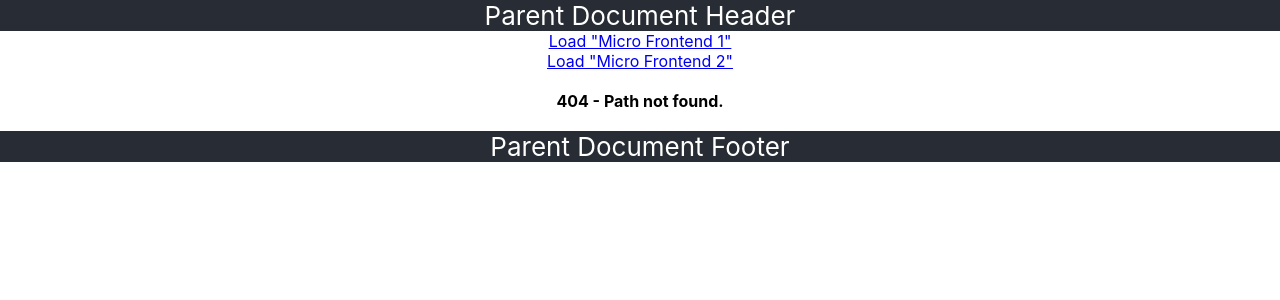
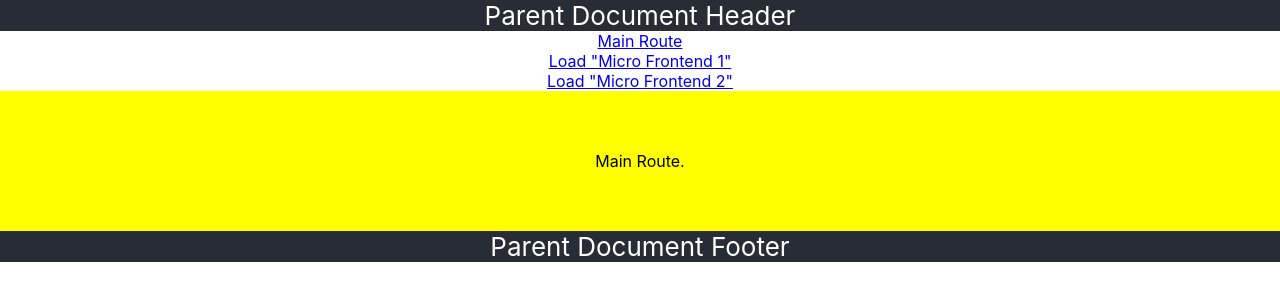
Before and after one commit to Sawtaytoes/Micro-Frontend-Example, a React (Create React App) app in the folder packages/micro-frontend-renderer/: page / in a window 1280 px wide. Before the commit this address led to /404. Shown: the top 300 px of the page. Built offline with nearby package versions, Linux system fonts and the light colour scheme.

Commit message:
Added default route

```diff
--- a/packages/micro-frontend-renderer/src/App.css
+++ b/packages/micro-frontend-renderer/src/App.css
@@ -16,6 +16,13 @@
   color: #61dafb;
 }
 
+.App-main {
+  background-color: yellow;
+  padding-bottom: 60px;
+  padding-top: 60px;
+  text-align: center;
+}
+
 .App-unknownPathname {
   font-weight: bold;
   padding-top: 20px;
--- a/packages/micro-frontend-renderer/src/App.js
+++ b/packages/micro-frontend-renderer/src/App.js
@@ -61,7 +61,6 @@ const EventListener = () => {
 
   useEffect(() => {
     const redirectOnUnknownPath = () => {
-      console.log('yo');
       history.push('/404')
     }
 
@@ -85,6 +84,9 @@ const App = () => (
       </header>
 
       <nav>
+        <div>
+          <Link to="/">Main Route</Link>
+        </div>
         <div>
           <Link to="/micro-frontend-1">Load "Micro Frontend 1"</Link>
         </div>
@@ -110,7 +112,25 @@ const App = () => (
 
         <Route path="/404">
           <div className="App-unknownPathname">
-            404 - Path not found.
+            404 - Path not found (this is intentional).
+          </div>
+        </Route>
+
+        <Route
+          exact
+          path="/"
+        >
+          <div
+            className="App-main"
+            onClick={() => {
+              window
+              .top
+              .dispatchEvent(
+                new Event('unknownPath')
+              )
+            }}
+          >
+            Main Route.
           </div>
         </Route>
 
```
